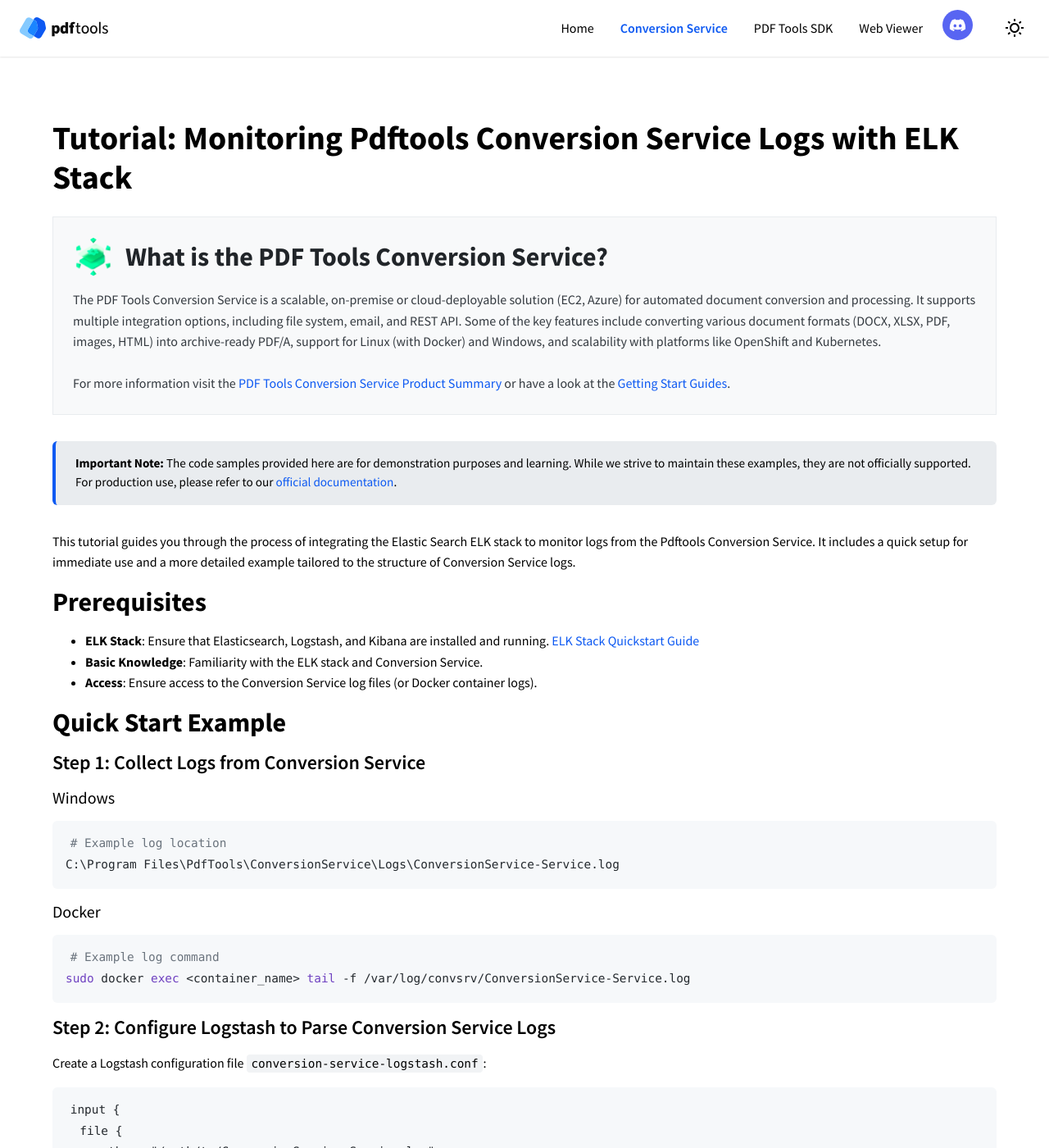
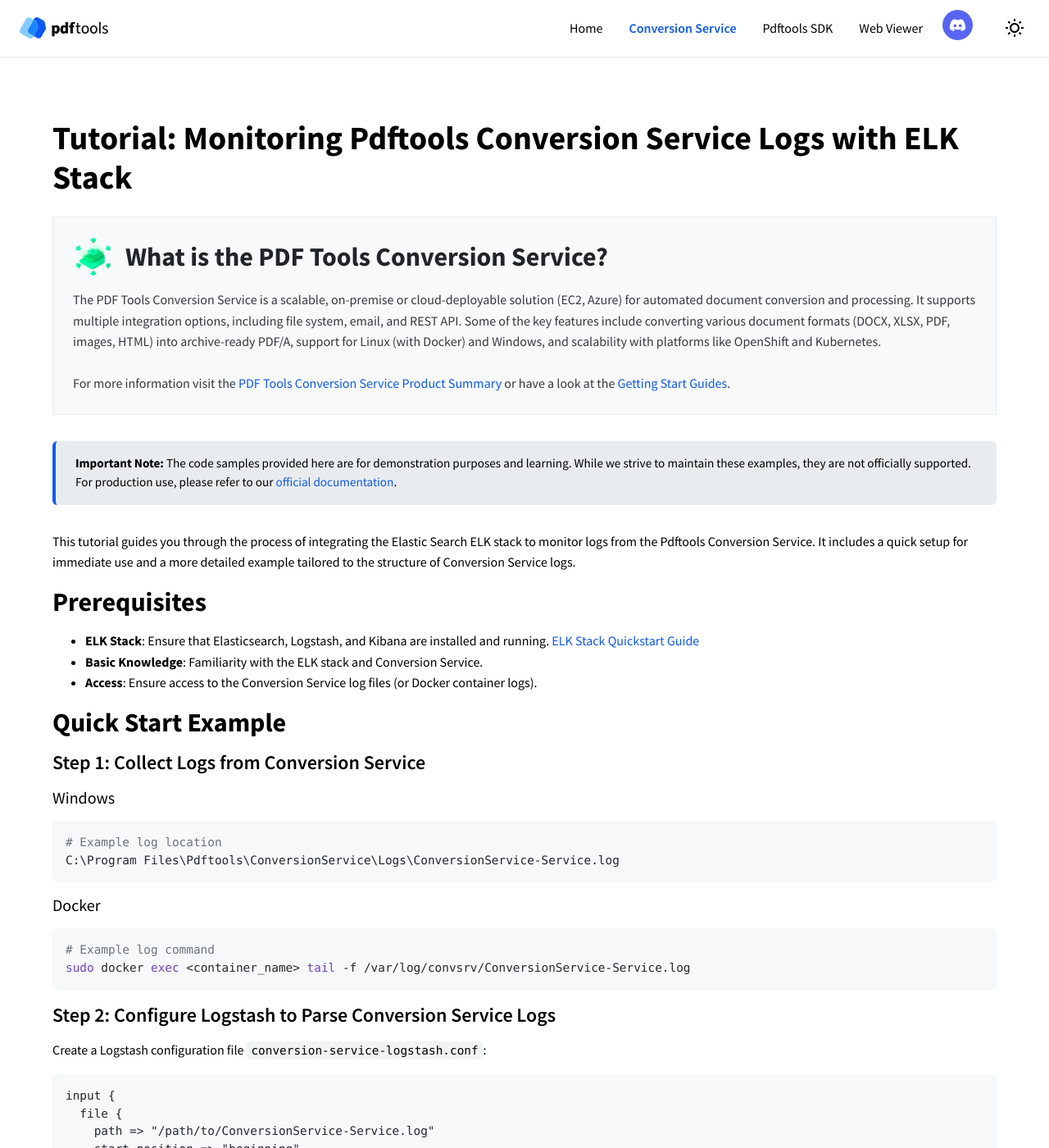
Before and after one commit to pdf-tools/pdf_code_samples, a Jekyll site: the page built from docs/tutorials/elk-logstash-monitoring.md, in a window 1280 px wide and 1400 px high. Shown: the whole window at 82% size. Built offline with Jekyll 4.4.1, drawn with Linux system fonts in a browser that asks for light colours.

Commit message:
Fix naming Pdftools and fix issue with whitespace and syntax highlighted code

````diff
--- a/docs/_config.yml
+++ b/docs/_config.yml
@@ -1,6 +1,6 @@
 # Site settings
-title: PDF Tools Code Samples
-description: A collection of code samples and tutorials for PDF Tools products
+title: Pdftools Code Samples
+description: A collection of code samples and tutorials for Pdftools products
 baseurl: "/pdf_code_samples"
 url: "https://pdf-tools.github.io"
 lang: en
@@ -15,7 +15,7 @@
     description: "Scalable document conversion solution"
     icon: "/assets/images/products/conversion-service.png"
   sdk:
-    name: "PDF Tools SDK"
+    name: "Pdftools SDK"
     description: "PDF development toolkit"
     icon: "/assets/images/products/pdf-toolbox-sdk.png"
   webviewer:
@@ -26,7 +26,7 @@
 # Social Media Links
 social:
   facebook: https://www.facebook.com/pdftoolsag
-  linkedin: https://www.linkedin.com/company/pdf-tools-ag
+  linkedin: https://www.linkedin.com/company/pdftools-ag
   x: https://x.com/pdftoolscom
   discord: https://discord.gg/zE83Kw6bqK
 
--- a/docs/_includes/header.html
+++ b/docs/_includes/header.html
@@ -2,8 +2,8 @@
   <div class="navbar__inner">
     <div class="navbar__items">
       <a class="navbar__brand" href="https://www.pdf-tools.com" target="_blank">
-        <img src="{{ site.baseurl }}/assets/images/logo.svg" alt="PDF Tools" class="navbar__logo light-mode-only">
-        <img src="{{ site.baseurl }}/assets/images/logo_dark.svg" alt="PDF Tools" class="navbar__logo dark-mode-only">
+        <img src="{{ site.baseurl }}/assets/images/logo.svg" alt="Pdftools" class="navbar__logo light-mode-only">
+        <img src="{{ site.baseurl }}/assets/images/logo_dark.svg" alt="Pdftools" class="navbar__logo dark-mode-only">
       </a>
     </div>
     <div class="navbar__items navbar__items--right">
--- a/docs/_sass/custom/_syntax-highlighting.scss
+++ b/docs/_sass/custom/_syntax-highlighting.scss
@@ -9,13 +9,26 @@
     margin: 0;
     padding: 0;
     background: none;
+    white-space: pre;
+    line-height: 1.5;
   }
 
   code {
     color: var(--syntax-text);
     background: none;
     font-family: 'SFMono-Regular', Consolas, 'Liberation Mono', Menlo, Courier, monospace;
+    padding: 0;
+    margin: 0;
+    display: block;
   }
+}
+
+// Ensure no extra space in code blocks
+.highlighter-rouge pre.highlight {
+  white-space: pre;
+  word-spacing: normal;
+  word-break: normal;
+  overflow-wrap: normal;
 }
 
 // Light mode colors
--- a/docs/tutorials/elk-logstash-monitoring.md
+++ b/docs/tutorials/elk-logstash-monitoring.md
@@ -25,7 +25,7 @@
 #### Windows
 ```shell
 # Example log location
-C:\Program Files\PdfTools\ConversionService\Logs\ConversionService-Service.log
+C:\Program Files\Pdftools\ConversionService\Logs\ConversionService-Service.log
 ```
 
 #### Docker
@@ -85,7 +85,7 @@
 
 ## Detailed Example: Leveraging Conversion Service Log Structure
 
-The Conversion Service logs includes multiple properties such as `Timestamp`, `Level`, `ProcessName`, `Message`, `Exception`, `JobID`, `TaskID`, and `RemoteID` - see <a href="https://www.pdf-tools.com/docs/conversion-service/monitor/service-log/#log-properties">Conversion Service Log Properties</a>. These can be used to filter and visualize logs in Kibana.
+The Conversion Service logs includes multiple properties such as `Timestamp`, `Level`, `ProcessName`, `Message`, `Exception`, `JobID`, `TaskID`, and `RemoteID` - see <a href="https://www.pdftools.com/docs/conversion-service/monitor/service-log/#log-properties">Conversion Service Log Properties</a>. These can be used to filter and visualize logs in Kibana.
 
 ### Enhanced Logstash Configuration
 
@@ -147,4 +147,4 @@
 }
 ```
 
-Similar tracking can be done using the REST endpoint for the Conversion Service - "<a href="https://www.pdf-tools.com/docs/conversion-service/api/advanced-api/get-job-info/">Get Job Info</a>" although this only shows the _current_ status of the job.
+Similar tracking can be done using the REST endpoint for the Conversion Service - "<a href="https://www.pdftools.com/docs/conversion-service/api/advanced-api/get-job-info/">Get Job Info</a>" although this only shows the _current_ status of the job.
````
Also changed, not shown: docs/index.md (+5 -5 lines), docs/tutorials/convsrv-chrome-extension.md (+2 -2 lines).
